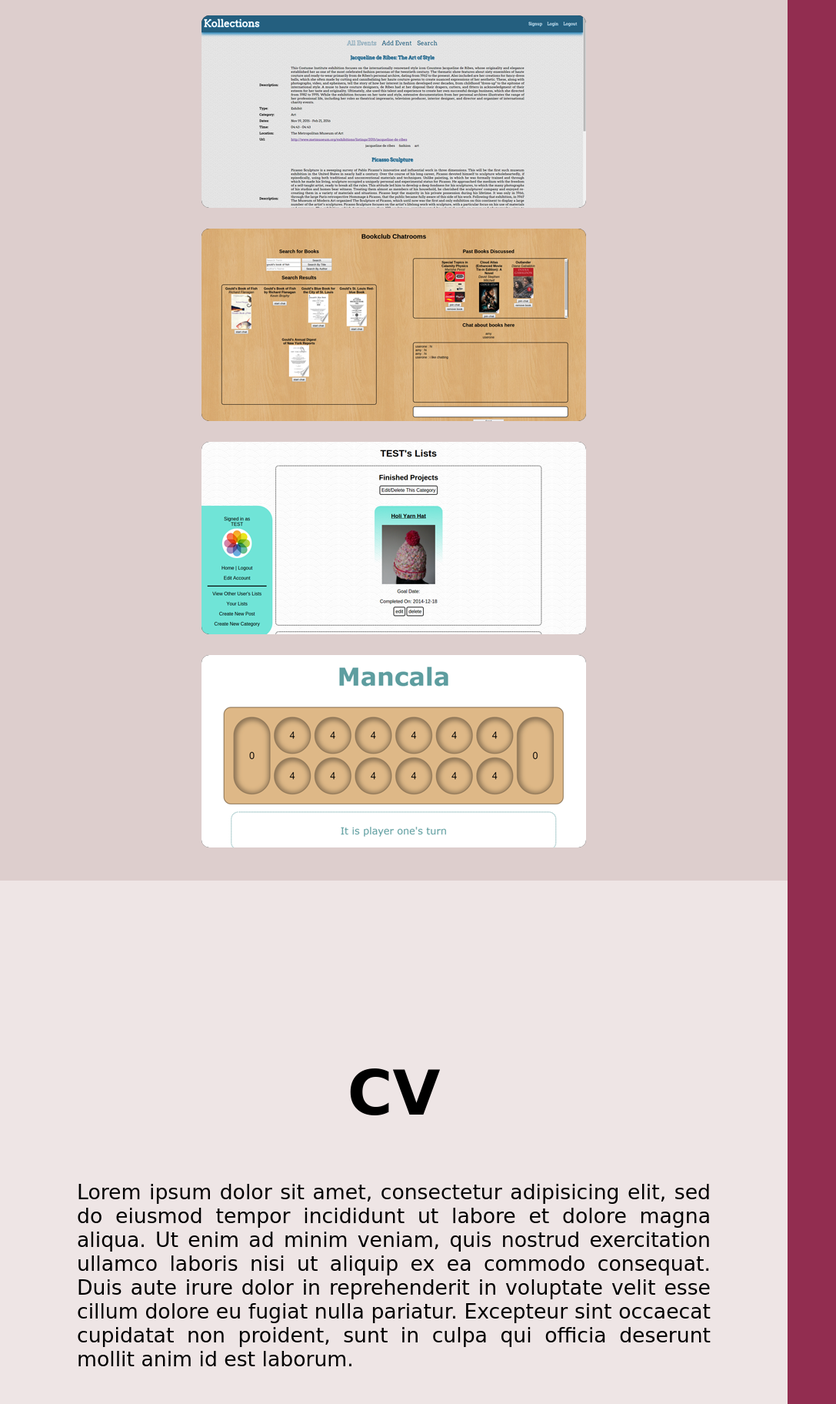
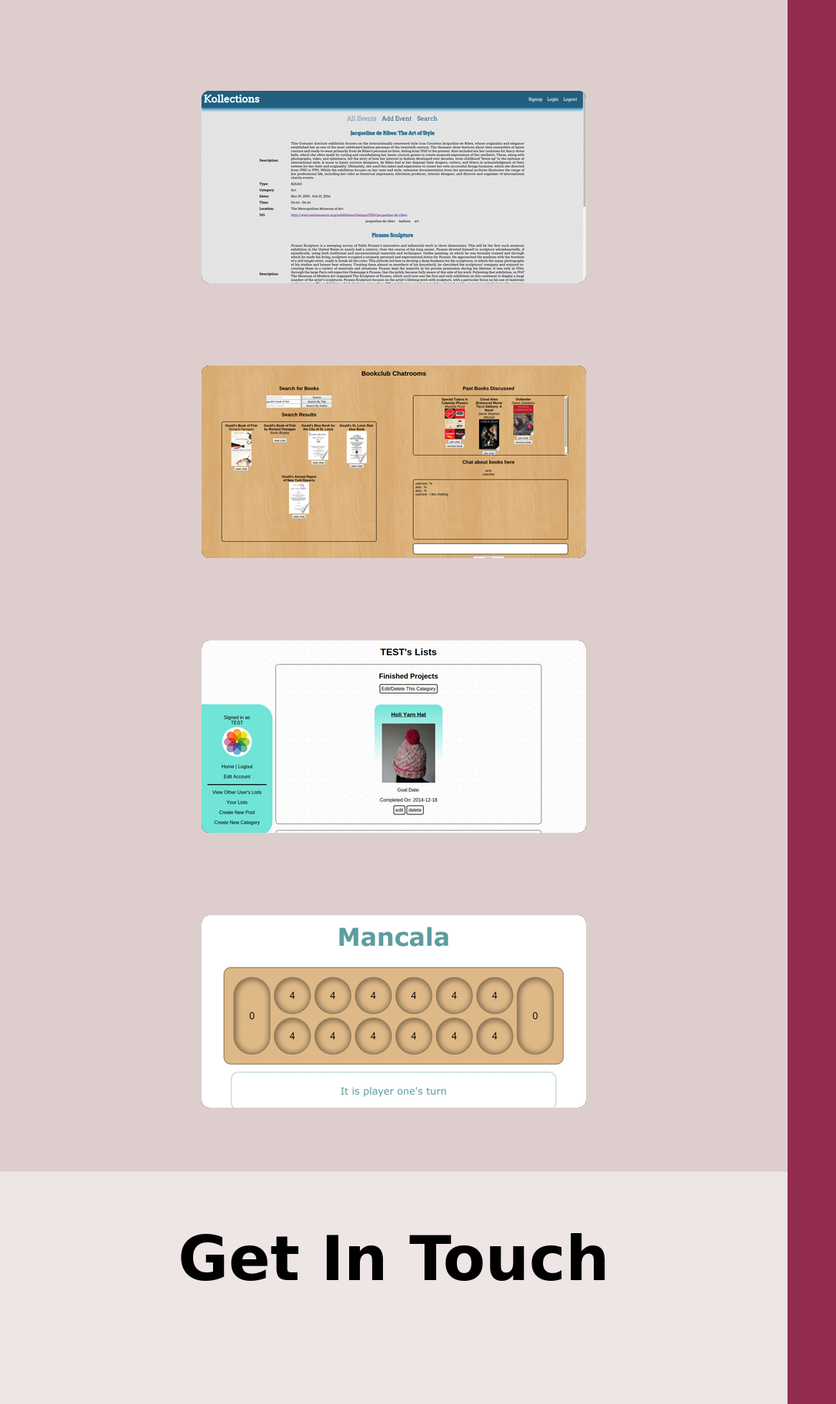
Before and after one commit to ayyshi/portfolio, a PHP site: page / in a window 1280 px wide. Shown: the part 1016-2840 px from the top of the page at 77% size, without its empty margins (0-1087 px from the left). Run offline with PHP 8.4, Linux system fonts and the light colour scheme; some web fonts are replaced; grey boxes are pictures that could not be loaded.

Commit message:
added contact form

```diff
--- a/css/style.css
+++ b/css/style.css
@@ -98,6 +98,10 @@ section > div {
   text-align: center;
 }
 
+iframe {
+  margin-bottom: 100px;
+}
+
 section:nth-of-type(even) {
   background-color: #DDCECD;
 }
@@ -107,8 +111,8 @@ section:nth-of-type(odd) {
 }
 
 section h3, p {
-  margin: auto 100px;
-  text-align: justify;
+  font-size: 20pt;
+  margin: auto 150px;
   font-family: 'Elsie Swash Caps', cursive;
   font-weight: 400;
 }
@@ -132,27 +136,26 @@ ul.portfolio li {
   display: inline-block;
   width: 500px;
   height: 250px;
-  margin: 10px;
+  margin: 50px;
   border-radius: 10px;
   overflow: hidden;
   background-color: black;
+
 }
 
 ul.portfolio span {
   opacity: 0;
   display: table-cell;
-  text-align: justify;
+  text-align: center;
   width: 500px;
   padding: 0px;
 }
 
 ul.portfolio h3 {
   margin: 0px;
-  text-align: center;
 }
 
 ul.portfolio p {
-  text-align: justify;
   padding: 0px;
   margin: 20px;
 }
@@ -174,7 +177,6 @@ ul.portfolio li:hover img {
 ul.portfolio a {
   color: white;
   text-decoration: none;
-  font-style: bold;
   font-size: 14pt;
 }
 
@@ -182,6 +184,7 @@ ul.portfolio a {
   font-family: 'Elsie Swash Caps', cursive;
   font-weight: 400;
   font-size: 50pt;
+  text-align: justify;
 }
 
 @media only screen and (max-width: 800px) {
@@ -197,7 +200,7 @@ ul.portfolio a {
   }
 
   section p {
-    margin: 20px;
+    margin: 50px;
   }
 
   ul.portfolio li {
--- a/home.html
+++ b/home.html
@@ -8,17 +8,16 @@
   <body>
     <nav>
       <div>
-      <h1>Amy Shi</h1>
+        <h1>Amy Shi</h1>
         <ul id="social">
           <li><a href="https://github.com/ayyshi"><img src="images/github.png" alt="github" /></a></li>
           <li><a href="https://www.linkedin.com/in/amyyyshi"><img src="images/linkedin.png" alt="linkedin" /></a></li>
           <li><a href="https://twitter.com/tofupenguin"><img src="images/twitter.png" alt="twitter" /></a></li>
-          <li><a href="mailto:ayyshi@gmail.com"><img src="images/email.png" alt="email" /></a></li>
         </ul>
         <ul id="menu">
           <li><a href="#about">About</a></li>
           <li><a href="#work">Work</a></li>
-          <li><a href="#cv">CV</a></li>
+          <li><a href="#contact">Contact</a></li>
         </ul>
       </div>
     </nav>
@@ -41,7 +40,7 @@
               <span>
                 <h3>Kollections</h3>
                 <p>
-                  Lorem ipsum dolor sit amet, consectetur adipisicing elit, sed do eiusmod tempor incididunt ut labore et dolore magna aliqua. Ut enim ad minim veniam, quis nostrud exercitation ullamco laboris nisi ut aliquip ex ea commodo consequat. Duis aute irure dolor in reprehenderit in voluptate velit esse cillum dolore eu fugiat nulla pariatur. Excepteur sint occaecat cupidatat non proident, sunt in culpa qui officia deserunt mollit anim id est laborum.
+                  A local events listing for museums, galleries and other spaces
                 </p>
               </span>
             </a>
@@ -52,7 +51,7 @@
               <span>
                 <h3>Bookclub Chatroom</h3>
                 <p>
-                  Lorem ipsum dolor sit amet, consectetur adipisicing elit, sed do eiusmod tempor incididunt ut labore et dolore magna aliqua. Ut enim ad minim veniam, quis nostrud exercitation ullamco laboris nisi ut aliquip ex ea commodo consequat. Duis aute irure dolor in reprehenderit in voluptate velit esse cillum dolore eu fugiat nulla pariatur. Excepteur sint occaecat cupidatat non proident, sunt in culpa qui officia deserunt mollit anim id est laborum.
+                  Chatroom for book discussions
                 </p>
               </span>
             </a>
@@ -63,7 +62,7 @@
               <span>
                 <h3>DIY To-Do App</h3>
                 <p>
-                  Lorem ipsum dolor sit amet, consectetur adipisicing elit, sed do eiusmod tempor incididunt ut labore et dolore magna aliqua. Ut enim ad minim veniam, quis nostrud exercitation ullamco laboris nisi ut aliquip ex ea commodo consequat. Duis aute irure dolor in reprehenderit in voluptate velit esse cillum dolore eu fugiat nulla pariatur. Excepteur sint occaecat cupidatat non proident, sunt in culpa qui officia deserunt mollit anim id est laborum.
+                  DIY project tracker
                 </p>
               </span>
             </a>
@@ -74,7 +73,7 @@
               <span>
                 <h3>Mancala</h3>
                 <p>
-                  Lorem ipsum dolor sit amet, consectetur adipisicing elit, sed do eiusmod tempor incididunt ut labore et dolore magna aliqua. Ut enim ad minim veniam, quis nostrud exercitation ullamco laboris nisi ut aliquip ex ea commodo consequat. Duis aute irure dolor in reprehenderit in voluptate velit esse cillum dolore eu fugiat nulla pariatur. Excepteur sint occaecat cupidatat non proident, sunt in culpa qui officia deserunt mollit anim id est laborum.
+                  Recreation of the classic boardgame Mancala
                 </p>
               </span>
             </a>
@@ -83,12 +82,10 @@
       </div>
     </section>
 
-    <section id="cv">
+    <section id="contact">
       <div class="content">
-        <h2>CV</h2>
-        <p>
-          Lorem ipsum dolor sit amet, consectetur adipisicing elit, sed do eiusmod tempor incididunt ut labore et dolore magna aliqua. Ut enim ad minim veniam, quis nostrud exercitation ullamco laboris nisi ut aliquip ex ea commodo consequat. Duis aute irure dolor in reprehenderit in voluptate velit esse cillum dolore eu fugiat nulla pariatur. Excepteur sint occaecat cupidatat non proident, sunt in culpa qui officia deserunt mollit anim id est laborum.
-        </p>
+        <h2>Get In Touch</h2>
+        <iframe class="form" src="https://docs.google.com/forms/d/1wu2puj40WNQKDibi53SOXjxTYdfhapUceypSpNNoAx0/viewform?embedded=true" width="500" height="850" frameborder="0" marginheight="0" marginwidth="0">Loading...</iframe>
       </div>
     </section>
 
```
